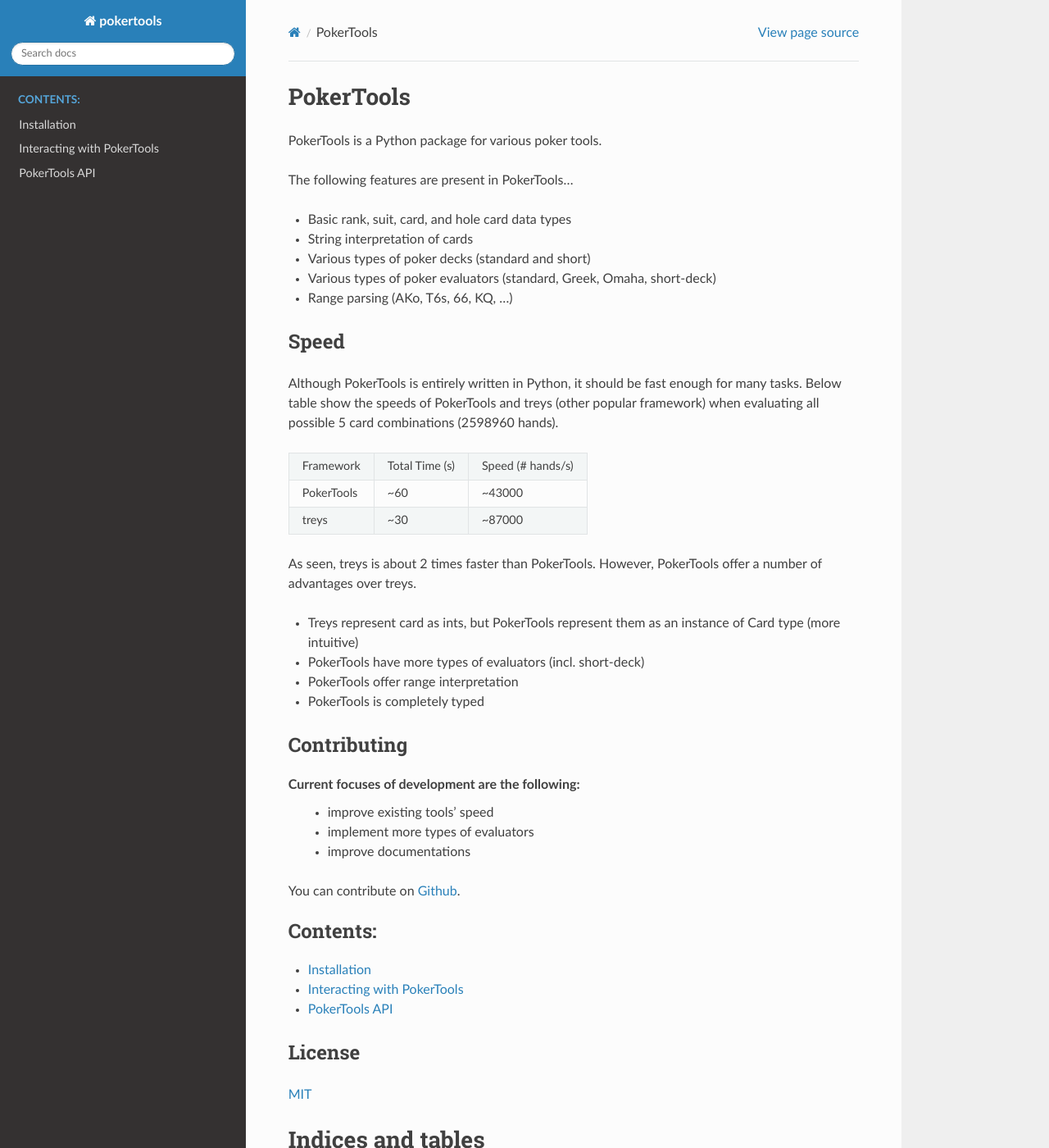
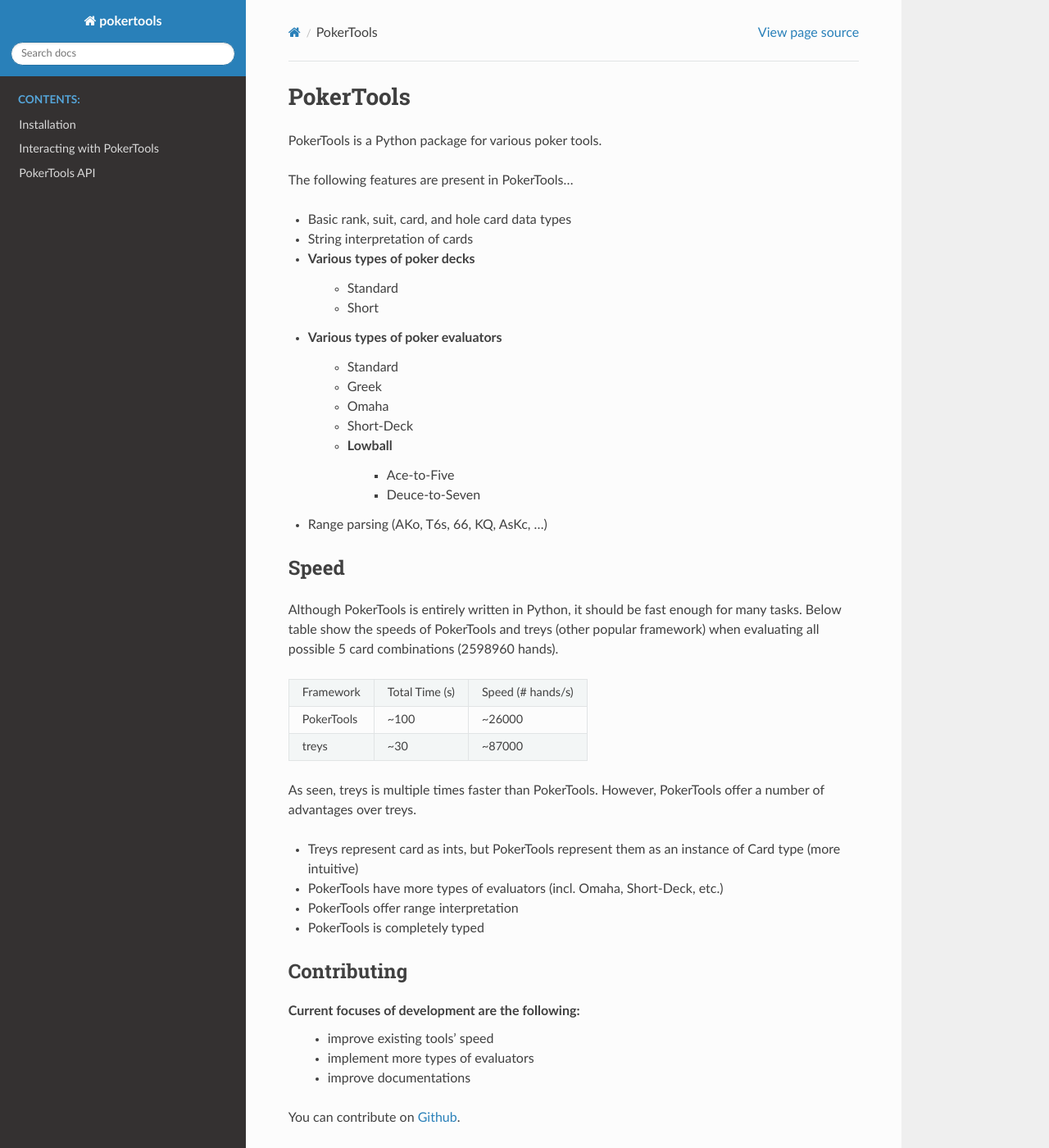
Before and after one commit to uoftcprg/pokerkit, a Sphinx documentation site: the page built from docs/source/index.rst, in a window 1280 px wide and 1400 px high. Shown: the whole window at 82% size. Built offline with Sphinx 7.4.7 and the Read the Docs theme 2.0.0, drawn with Linux system fonts in a browser that asks for light colours.

Commit message:
editted docs

```diff
--- a/docs/source/conf.py
+++ b/docs/source/conf.py
@@ -22,7 +22,7 @@
 author = 'Juho Kim'
 
 # The full version, including alpha/beta/rc tags
-release = '0.0.3.dev2'
+release = '0.0.3.dev3'
 
 # -- General configuration ---------------------------------------------------
 
--- a/docs/source/index.rst
+++ b/docs/source/index.rst
@@ -12,9 +12,18 @@
 
 - Basic rank, suit, card, and hole card data types
 - String interpretation of cards
-- Various types of poker decks (standard and short)
-- Various types of poker evaluators (standard, Greek, Omaha, short-deck)
-- Range parsing (AKo, T6s, 66, KQ, ...)
+- Various types of poker decks
+   - Standard
+   - Short
+- Various types of poker evaluators
+   - Standard
+   - Greek
+   - Omaha
+   - Short-Deck
+   - Lowball
+      - Ace-to-Five
+      - Deuce-to-Seven
+- Range parsing (AKo, T6s, 66, KQ, AsKc, ...)
 
 
 Speed
@@ -26,14 +35,14 @@
 ============  ================  ===================
   Framework    Total Time (s)    Speed (# hands/s)
 ------------  ----------------  -------------------
- PokerTools         ~60               ~43000
+ PokerTools         ~100              ~26000
    treys            ~30               ~87000
 ============  ================  ===================
 
-As seen, treys is about 2 times faster than PokerTools. However, PokerTools offer a number of advantages over treys.
+As seen, treys is multiple times faster than PokerTools. However, PokerTools offer a number of advantages over treys.
 
 - Treys represent card as ints, but PokerTools represent them as an instance of Card type (more intuitive)
-- PokerTools have more types of evaluators (incl. short-deck)
+- PokerTools have more types of evaluators (incl. Omaha, Short-Deck, etc.)
 - PokerTools offer range interpretation
 - PokerTools is completely typed
 
--- a/setup.py
+++ b/setup.py
@@ -5,7 +5,7 @@
 
 setup(
     name='pokertools',
-    version='0.0.3.dev2',
+    version='0.0.3.dev3',
     author='Juho Kim',
     author_email='juho-kim@outlook.com',
     description='A Python package for various poker tools',
```
Also changed, not shown: README.rst (+12 -3 lines).
